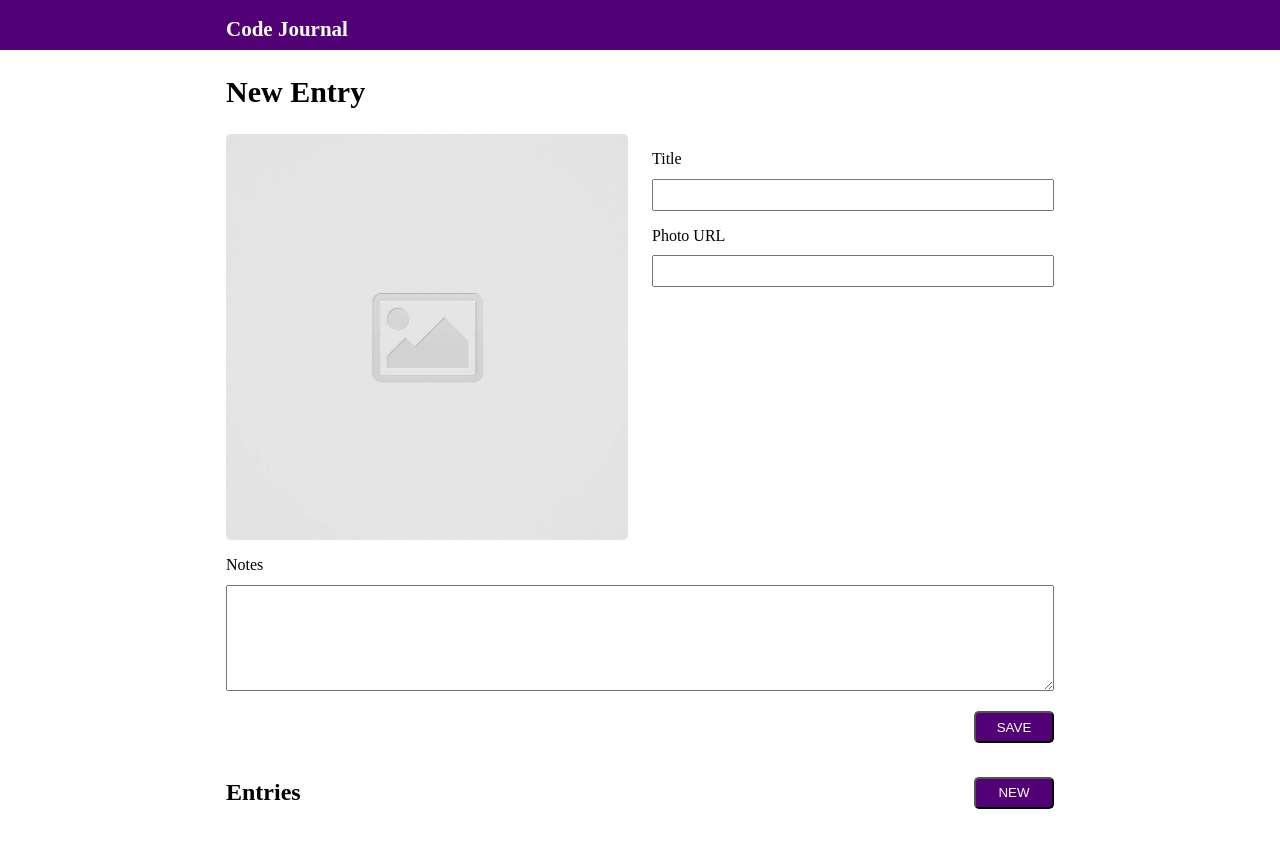
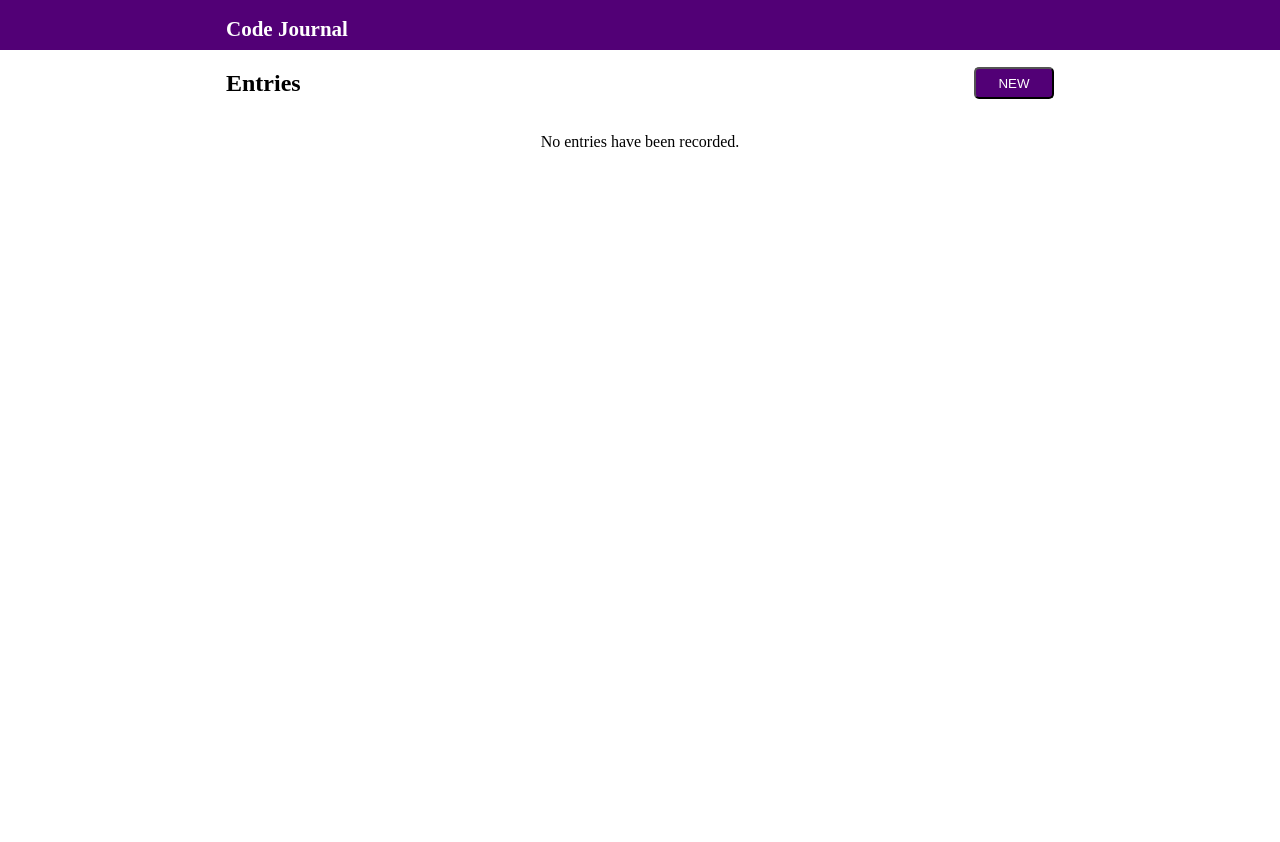
Before and after one commit to nimcastano/code-journal, a website: page index.html in a window 1280 px wide. After the commit the page ends 800 px from the top, so only its background shows below. Drawn offline with Linux system fonts and the light colour scheme.

Commit message:
added no entries message

```diff
--- a/css/styles.css
+++ b/css/styles.css
@@ -68,3 +68,7 @@ ul {
 li {
   margin-bottom: 2rem;
 }
+
+.no-entry {
+  text-align: center;
+}
--- a/index.html
+++ b/index.html
@@ -26,7 +26,7 @@
     </div>
   </header>
   <main class="container">
-    <div data-view="entry-form">
+    <div data-view="entry-form" class="hidden">
       <form id="entry-form" class="entry">
         <div class="row">
           <div class="column-full">
@@ -72,6 +72,7 @@
       </div>
       <ul>
       </ul>
+      <div class="no-entry">No entries have been recorded.</div>
     </div>
   </main>
   <script src="js/data.js"></script>
```
